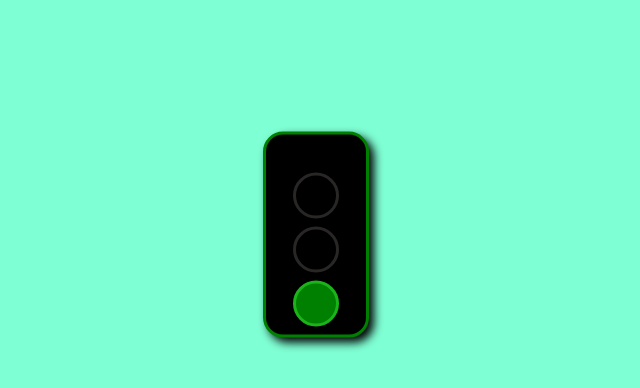
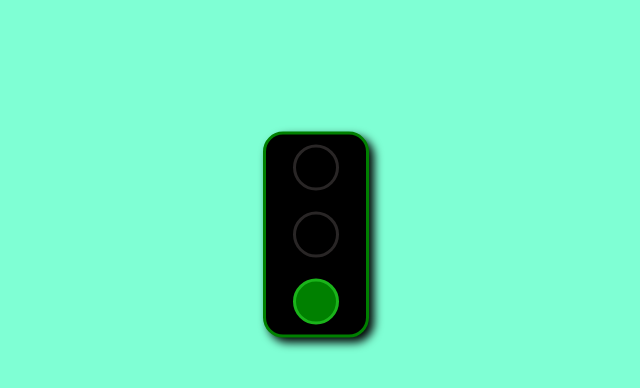
Before and after one commit to ximi175/semaforo, a website built with Vite: page src/index.html in a window 1280 px wide. Shown: the whole page, without its empty margins (324-964 px from the left). Built offline with nearby package versions, Linux system fonts and the light colour scheme.

Commit message:
bien hecho

```diff
--- a/src/index.css
+++ b/src/index.css
@@ -15,6 +15,7 @@ body {
   border-radius: 20px;
   border: 3px solid rgb(41 38 38);
   box-shadow: 5px 5px 10px;
+  justify-content: space-around;
   align-items: center;
 }
 
@@ -23,7 +24,8 @@ body {
   width: 40px;
   background-color: #f30071;
   border-radius: 40px;
-  margin: 8px;
+
+  /*  margin: 0; */
 
   /*   translate: 0 -10px; */
   border: 3px solid rgb(41 38 38);
@@ -42,7 +44,8 @@ body {
 .rojo {
   height: 40px;
   width: 40px;
-  margin: 8px;
+
+  /* margin: 8px; */
   background-color: black;
   border-radius: 40px;
 
```
